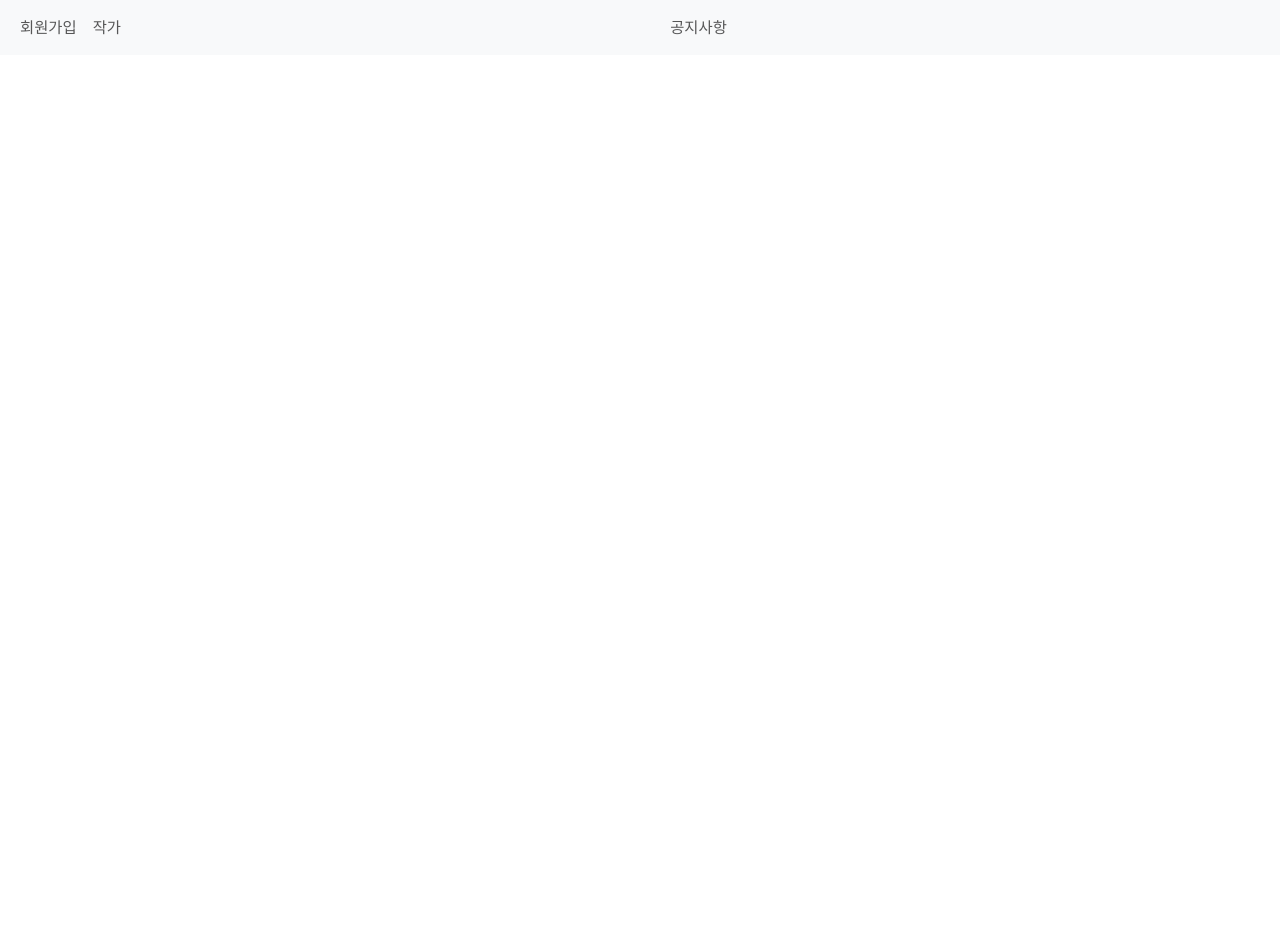
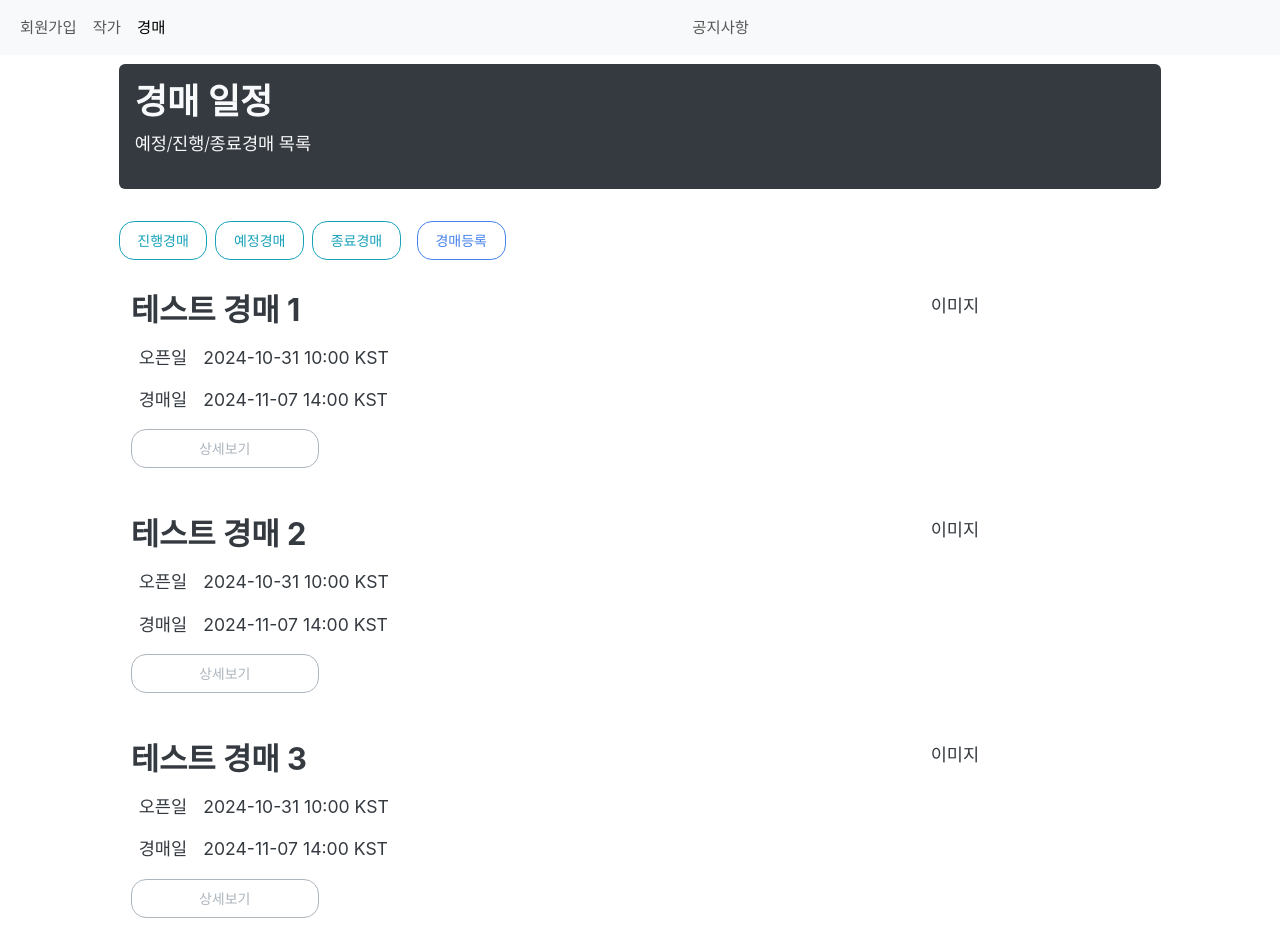
Before and after one commit to ghodome/kh14_final_react, a React (Create React App) app in the folder artauction/: page /#/auctionlist in a window 1280 px wide. Before the commit this address had no page. Shown: the top 952 px of the page. Before the commit the page ends 800 px from the top, so only its background shows below. Built offline with nearby package versions, Linux system fonts and the light colour scheme.

Commit message:
Container, Jumbotron, Menu 사이즈 수정

```diff
--- /dev/null
+++ b/artauction/src/components/Auction/AuctionList.js
@@ -0,0 +1,95 @@
+
+import Jumbotron from './../Jumbotron';
+const AuctionList = ()=>{
+
+    return (<>
+        <Jumbotron title="경매 일정" content="예정/진행/종료경매 목록"/>
+
+        <div className="row mt-4">
+            <div className="col" >
+
+
+
+                    <div className="row">
+                        <div className="col">
+
+                            <div className="d-flex flex-row mt-2 mb-2">
+                                <button className="btn btn-outline-info me-2">진행경매</button>
+                                <button className="btn btn-outline-info me-2">예정경매</button>
+                                <button className="btn btn-outline-info me-2">종료경매</button>
+
+                                <div className="d-flex flex-reverse ms-2">
+                                    <button className="btn btn-outline-primary">경매등록</button>
+                                </div>
+                            </div>
+
+                        </div>
+                    </div>
+
+                    {/* 경매 일정 목록 */}
+                    <div className="row">
+                        <div className="col-9 p-4 d-flex flex-column position-static">
+                            <h3>테스트 경매 1</h3>
+                            <div className="d-flex flex-row">
+                                <div className="p-2">오픈일</div>
+                                <div className="p-2">2024-10-31 10:00 KST</div>
+                            </div>
+                            <div className="d-flex flex-row">
+                                <div className="p-2">경매일</div>
+                                <div className="p-2">2024-11-07 14:00 KST</div>
+                            </div>
+                            <button className="btn btn-outline-secondary mt-2 col-3">상세보기</button>
+                        </div>
+
+                        <div className="col-3 p-4">
+                            <p>이미지</p>
+                        </div>
+                    </div>
+
+                    <div className="row">
+                        <div className="col-9 p-4 d-flex flex-column position-static">
+                            <h3>테스트 경매 2</h3>
+                            <div className="d-flex flex-row">
+                                <div className="p-2">오픈일</div>
+                                <div className="p-2">2024-10-31 10:00 KST</div>
+                            </div>
+                            <div className="d-flex flex-row">
+                                <div className="p-2">경매일</div>
+                                <div className="p-2">2024-11-07 14:00 KST</div>
+                            </div>
+                            <button className="btn btn-outline-secondary mt-2 col-3">상세보기</button>
+                        </div>
+
+                        <div className="col-3 p-4">
+                            <p>이미지</p>
+                        </div>
+                    </div>
+
+                    <div className="row">
+                        <div className="col-9 p-4 d-flex flex-column position-static">
+                            <h3>테스트 경매 3</h3>
+                            <div className="d-flex flex-row">
+                                <div className="p-2">오픈일</div>
+                                <div className="p-2">2024-10-31 10:00 KST</div>
+                            </div>
+                            <div className="d-flex flex-row">
+                                <div className="p-2">경매일</div>
+                                <div className="p-2">2024-11-07 14:00 KST</div>
+                            </div>
+                            <button className="btn btn-outline-secondary mt-2 col-3">상세보기</button>
+                        </div>
+
+                        <div className="col-3 p-4">
+                            <p>이미지</p>
+                        </div>
+                    </div>
+
+
+            </div>
+        </div>
+
+    </>);
+
+};
+
+export default AuctionList;
--- a/artauction/src/components/Container.js
+++ b/artauction/src/components/Container.js
@@ -1,5 +1,6 @@
 import Artist from "./Artist/Artist";
 import ArtistRegist from "./Artist/ArtistRegist";
+import AuctionList from "./Auction/AuctionList";
 import Home from "./Home";
 import MemberJoin from "./Member/MemberJoin";
 import MemberLogin from "./Member/MemberLogin";
@@ -11,8 +12,8 @@ import {Routes, Route } from 'react-router-dom';
 const Container =()=>{
     return (<>
         <div className="container-fluid">
-            <div className="row">
-                <div className="col my-5 pt-4 pt-sm-5">
+            <div className="row my-5 pt-3">
+                <div className="col-sm-10 offset-sm-1">
                     <Routes>
                         <Route path="/" element={<Home/>}/>
                         <Route path="/join" element={<MemberJoin/>}/>
@@ -20,6 +21,7 @@ const Container =()=>{
                         <Route path="/work" element={<WorkRegist/>}/>
                         <Route path="/artist" element={<Artist/>}/>
                         <Route path="/artist/regist" element={<ArtistRegist/>}/>
+                        <Route path="/auctionlist" element={<AuctionList/>}/>
                         <Route path="/notice" element={<Notice/>}/>
                     </Routes>
                 </div>
--- a/artauction/src/components/Jumbotron.js
+++ b/artauction/src/components/Jumbotron.js
@@ -1,8 +1,7 @@
 const Jumbotron =(props)=>{
     return (<>
-        <div className="container-fluid">
             <div className="row">
-                <div className="col-sm-10 offset-sm-1">
+                <div className="col">
                     <div className="bg-dark p-3 rounded">
                         <h2 className=" text-light">{props.title}</h2>
 
@@ -11,7 +10,6 @@ const Jumbotron =(props)=>{
                     </div>
                 </div>
             </div>
-        </div>
     </>);
 };
 
--- a/artauction/src/components/Menu.js
+++ b/artauction/src/components/Menu.js
@@ -2,7 +2,7 @@ import { NavLink } from "react-router-dom";
 
 const Menu = ()=>{
     return(<>
-        <nav className="navbar navbar-expand-lg bg-light fixed-top" data-bs-theme="light">
+        <nav className="navbar navbar-expand bg-light fixed-top" data-bs-theme="light">
             <div className="container-fluid">
                 <div className="collapse navbar-collapse" id="top-menu">
                     <ul className="navbar-nav me-auto">
@@ -11,6 +11,9 @@ const Menu = ()=>{
                         </li>
                         <li className="nav-item">
                             <NavLink className="nav-link" to="/artist">작가</NavLink>
+                        </li>
+                        <li className="nav-item">
+                            <NavLink className="nav-link" to="/auctionlist">경매</NavLink>
                         </li>
                     </ul>
                     <ul className="navbar-nav me-auto">
```
